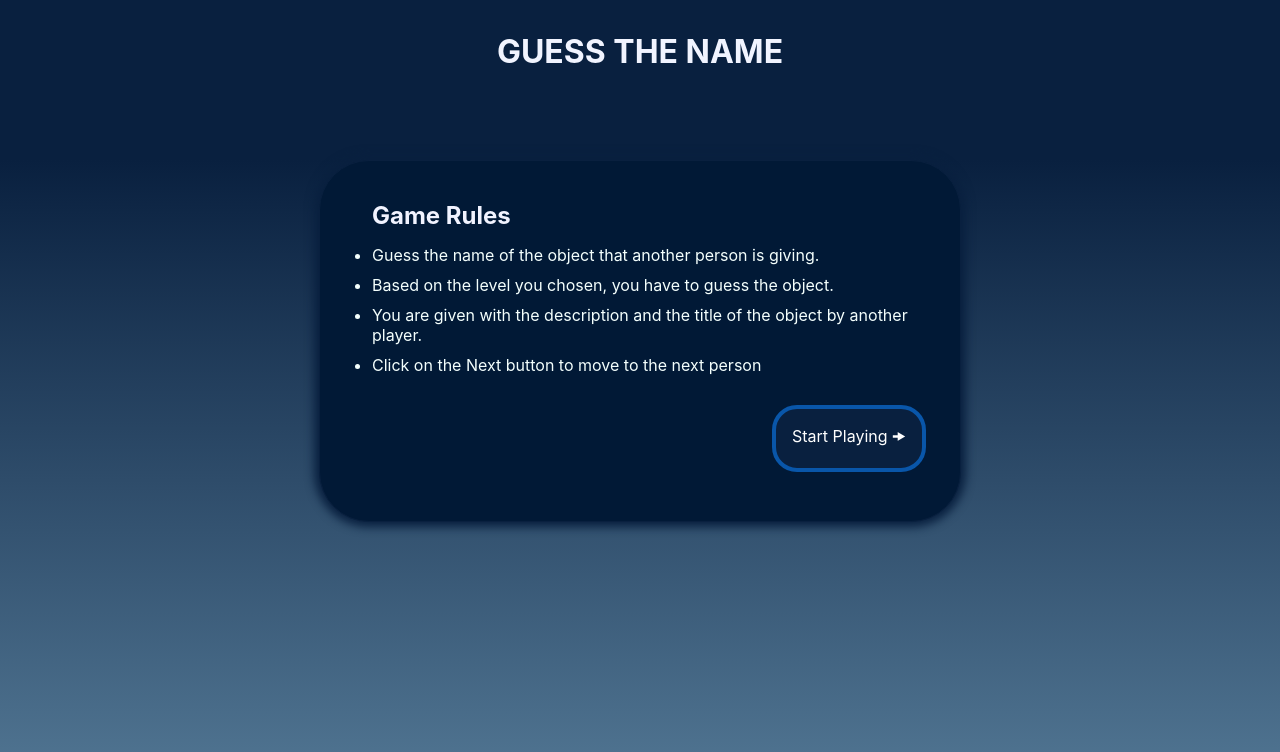
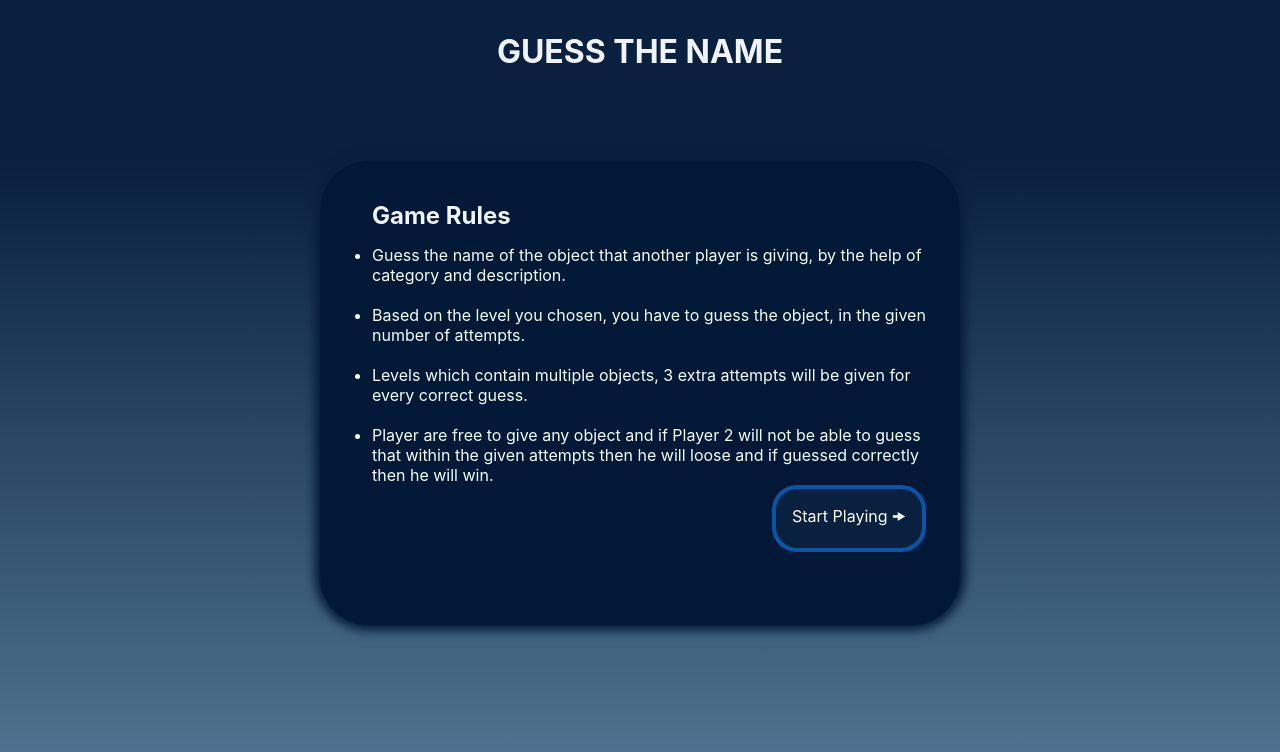
Before and after one commit to Divyakumar6163/Game-Craft-Arena, a React (Create React App) app: page / in a window 1280 px wide. Shown: the top 752 px of the page. Built offline with nearby package versions, Linux system fonts and the light colour scheme.

Commit message:
case restriction ended

```diff
--- a/src/components/game-rules.jsx
+++ b/src/components/game-rules.jsx
@@ -8,18 +8,23 @@ export default function GameRules() {
         <h2 className={styles.h2}>Game Rules</h2>
         <ul className={styles.ul}>
           <li className={styles.li}>
-            Guess the name of the object that another person is giving.
+            Guess the name of the object that another player is giving, by the
+            help of category and description.
           </li>
           <li className={styles.li}>
-            Based on the level you chosen, you have to guess the object.
+            Based on the level you chosen, you have to guess the object, in the
+            given number of attempts.
           </li>
           <li className={styles.li}>
-            You are given with the description and the title of the object by
-            another player.
+            Levels which contain multiple objects, 3 extra attempts will be
+            given for every correct guess.
           </li>
-          <li>Click on the Next button to move to the next person</li>
+          <li className={styles.li}>
+            Player are free to give any object and if Player 2 will not be able
+            to guess that within the given attempts then he will loose and if
+            guessed correctly then he will win.
+          </li>
         </ul>
-
         <NavLink
           style={{
             backgroundColor: "#09203F",
@@ -30,7 +35,7 @@ export default function GameRules() {
             textDecoration: " none",
             display: " inline-block",
             fontSize: "1rem",
-            margin: " 30px 4px 0rem 27rem",
+            margin: " -20px 4px 0rem 27rem",
             cursor: " pointer",
             borderRadius: "25px",
           }}
--- a/src/components/game-rules.module.css
+++ b/src/components/game-rules.module.css
@@ -1,8 +1,9 @@
-.mainContainer{
-  background: linear-gradient(#09203F , #537895);
+.mainContainer {
+  background: linear-gradient(#09203F, #537895);
   height: auto;
   min-height: 80vh;
 }
+
 .section {
   max-width: 600px;
   margin: 0 auto;
@@ -12,19 +13,22 @@
   background-color: #011936FF;
   border-radius: 50px;
   box-shadow: #09203F 0px 0px 10px 5px;
-    border: #09203F  1px solid;
-    height: 40vh;
+  border: #09203F 1px solid;
+  height: 53vh;
 }
+
 .h2 {
   margin-bottom: 15px;
   color: #F1F3FFFF;
   margin-left: 2rem;
 }
+
 .ul {
   padding: 0;
   color: #F4FFFDFF;
   margin: .5rem 0rem 0rem 2rem;
 }
+
 .li {
-    margin-bottom: 10px;
+  margin-bottom: 20px;
 }
--- a/src/components/modal.jsx
+++ b/src/components/modal.jsx
@@ -34,7 +34,7 @@ export default function Modal({
           Object 2: {object2}
         </p>
       )}
-      {object2 !== "" && (
+      {object3 !== "" && (
         <p style={{ fontWeight: "800" }} className={style.p}>
           Object 3: {object3}
         </p>
--- a/src/components/player2.jsx
+++ b/src/components/player2.jsx
@@ -11,7 +11,6 @@ export default function Player2({
 }) {
   const [finalAttempts, setFinalAttempts] = useState(attempts);
   const [guess, setGuess] = useState("");
-  // const [guess1, setGuess1] = useState("");
   const [guess2, setGuess2] = useState("");
   const [guess3, setGuess3] = useState("");
   const [isSubmitted, setIsSubmitted] = useState(false);
@@ -35,12 +34,12 @@ export default function Player2({
   }
   function handleSubmit(event) {
     event.preventDefault();
-    if (guess !== dataReceived.object) {
+    if (guess.toLowerCase() !== dataReceived.object.toLowerCase()) {
       setFinalAttempts((finalAttempts) => finalAttempts - 1);
       setIsSubmitted(false);
       setShakeAttempts(true);
       setTimeout(() => setShakeAttempts(false), 500);
-    } else if (guess === dataReceived.object) {
+    } else if (guess.toLowerCase() === dataReceived.object.toLowerCase()) {
       setFinalAttempts((finalAttempts) => finalAttempts - -3);
       setIsSubmitted(true);
       setAble((prevState) => ({ ...prevState, able1: true }));
@@ -48,39 +47,38 @@ export default function Player2({
     }
     if (
       finalAttempts === 1 ||
-      (attempts > 8 && attempts <= 12 && guess === dataReceived.object)
+      (attempts > 8 &&
+        attempts <= 12 &&
+        guess.toLowerCase() === dataReceived.object.toLowerCase())
     ) {
       setModal(true);
-      // console.log(finalAttempts);
     } else if (
       finalAttempts === 1 ||
       (attempts > 3 &&
         attempts <= 8 &&
-        guess === dataReceived.object &&
-        guess2 === dataReceived2.object)
+        guess.toLowerCase() === dataReceived.object.toLowerCase() &&
+        guess2.toLowerCase() === dataReceived2.object.toLowerCase())
     ) {
       setModal(true);
-      // console.log(finalAttempts);
     } else if (
       finalAttempts === 1 ||
       (attempts <= 3 &&
-        guess === dataReceived.object &&
-        guess2 === dataReceived2.object &&
-        guess3 === dataReceived3.object)
+        guess.toLowerCase() === dataReceived.object.toLowerCase() &&
+        guess2.toLowerCase() === dataReceived2.object.toLowerCase() &&
+        guess3.toLowerCase() === dataReceived3.object.toLowerCase())
     ) {
       setModal(true);
-      // console.log(finalAttempts);
     }
   }
 
   function handleSubmit2(event) {
     event.preventDefault();
-    if (guess2 !== dataReceived2.object) {
+    if (guess2.toLowerCase() !== dataReceived2.object.toLowerCase()) {
       setFinalAttempts((finalAttempts) => finalAttempts - 1);
       setIsSubmitted(false);
       setShakeAttempts(true);
       setTimeout(() => setShakeAttempts(false), 500);
-    } else if (guess2 === dataReceived2.object) {
+    } else if (guess2.toLowerCase() === dataReceived2.object.toLowerCase()) {
       setFinalAttempts((finalAttempts) => finalAttempts - -3);
       setIsSubmitted(true);
       setAble((prevState) => ({ ...prevState, able2: true }));
@@ -88,38 +86,37 @@ export default function Player2({
     }
     if (
       finalAttempts === 1 ||
-      (attempts > 8 && attempts <= 12 && guess === dataReceived.object)
+      (attempts > 8 &&
+        attempts <= 12 &&
+        guess.toLowerCase() === dataReceived.object.toLowerCase())
     ) {
       setModal(true);
-      // console.log(finalAttempts);
     } else if (
       finalAttempts === 1 ||
       (attempts > 3 &&
         attempts <= 8 &&
-        guess === dataReceived.object &&
-        guess2 === dataReceived2.object)
+        guess.toLowerCase() === dataReceived.object.toLowerCase() &&
+        guess2.toLowerCase() === dataReceived2.object.toLowerCase())
     ) {
       setModal(true);
-      // console.log(finalAttempts);
     } else if (
       finalAttempts === 1 ||
       (attempts <= 3 &&
-        guess === dataReceived.object &&
-        guess2 === dataReceived2.object &&
-        guess3 === dataReceived3.object)
+        guess.toLowerCase() === dataReceived.object.toLowerCase() &&
+        guess2.toLowerCase() === dataReceived2.object.toLowerCase() &&
+        guess3.toLowerCase() === dataReceived3.object.toLowerCase())
     ) {
       setModal(true);
-      // console.log(finalAttempts);
     }
   }
   function handleSubmit3(event) {
     event.preventDefault();
-    if (guess3 !== dataReceived3.object) {
+    if (guess3.toLowerCase() !== dataReceived3.object.toLowerCase()) {
       setFinalAttempts((finalAttempts) => finalAttempts - 1);
       setIsSubmitted(false);
       setShakeAttempts(true);
       setTimeout(() => setShakeAttempts(false), 500);
-    } else if (guess3 === dataReceived3.object) {
+    } else if (guess3.toLowerCase() === dataReceived3.object.toLowerCase()) {
       setFinalAttempts((finalAttempts) => finalAttempts - -3);
       setIsSubmitted(true);
       setAble((prevState) => ({ ...prevState, able3: true }));
@@ -127,28 +124,27 @@ export default function Player2({
     }
     if (
       finalAttempts === 1 ||
-      (attempts > 8 && attempts <= 12 && guess === dataReceived.object)
+      (attempts > 8 &&
+        attempts <= 12 &&
+        guess.toLowerCase() === dataReceived.object.toLowerCase())
     ) {
       setModal(true);
-      // console.log(finalAttempts);
     } else if (
       finalAttempts === 1 ||
       (attempts > 3 &&
         attempts <= 8 &&
-        guess === dataReceived.object &&
-        guess2 === dataReceived2.object)
+        guess.toLowerCase() === dataReceived.object.toLowerCase() &&
+        guess2.toLowerCase() === dataReceived2.object.toLowerCase())
     ) {
       setModal(true);
-      // console.log(finalAttempts);
     } else if (
       finalAttempts === 1 ||
       (attempts <= 3 &&
-        guess === dataReceived.object &&
-        guess2 === dataReceived2.object &&
-        guess3 === dataReceived3.object)
+        guess.toLowerCase() === dataReceived.object.toLowerCase() &&
+        guess2.toLowerCase() === dataReceived2.object.toLowerCase() &&
+        guess3.toLowerCase() === dataReceived3.object.toLowerCase())
     ) {
       setModal(true);
-      // console.log(finalAttempts);
     }
   }
   function handleBack() {
@@ -325,7 +321,9 @@ export default function Player2({
           )}
         </div>
       </div>
-      {guess === dataReceived.object && isSubmitted && modal && (
+      {guess.toLowerCase() === dataReceived.object.toLowerCase() &&
+        isSubmitted &&
+        modal && (
           <Modal
             message="You Won"
             leftAttempts={finalAttempts - 3}
--- a/src/components/playerName.jsx
+++ b/src/components/playerName.jsx
@@ -41,7 +41,7 @@ export default function PlayerName({
         Enter Player Names
       </h2>
       <div className={styles.container}>
-        <label className={styles.h2}>Enter Player 1 Name:</label>
+        <label className={styles.h2}>Enter Player 1 Name: </label>
         <input
           className={styles.input}
           type="text"
@@ -52,7 +52,7 @@ export default function PlayerName({
         />
       </div>
       <div className={styles.container}>
-        <label className={styles.h2}>Enter Player 2 Name:</label>
+        <label className={styles.h2}>Enter Player 2 Name: </label>
         <input
           className={styles.input}
           type="text"
--- a/src/components/playerName.module.css
+++ b/src/components/playerName.module.css
@@ -6,10 +6,11 @@
   font-family: Arial, sans-serif;
   border: rgb(10, 98, 125) 4px solid;
   border-radius: 20px;
-  background: #042959 ;
+  background: #042959;
   width: 25rem;
   height: 35vh;
 }
+
 .container {
   display: flex;
   flex-direction: row;
@@ -24,11 +25,13 @@
 }
 
 .input {
+  margin-left: 10px;
   padding: 5px;
   font-size: 12px;
   border: 1px solid #ccc;
   border-radius: 4px;
 }
+
 .input:focus {
   box-shadow: 0 0 5px 7px #0956a9;
 }
@@ -52,6 +55,7 @@
 .button:hover {
   background-color: #03142a;
 }
+
 .shake {
   color: red;
   margin: -1.8rem 9rem 0rem 0rem;
@@ -62,33 +66,43 @@
   0% {
     transform: translate(1px, 1px) rotate(0deg);
   }
+
   10% {
     transform: translate(-1px, -2px) rotate(-1deg);
   }
+
   20% {
     transform: translate(-3px, 0px) rotate(1deg);
   }
+
   30% {
     transform: translate(3px, 2px) rotate(0deg);
   }
+
   40% {
     transform: translate(1px, -1px) rotate(1deg);
   }
+
   50% {
     transform: translate(-1px, 2px) rotate(-1deg);
   }
+
   60% {
     transform: translate(-3px, 1px) rotate(0deg);
   }
+
   70% {
     transform: translate(3px, 1px) rotate(-1deg);
   }
+
   80% {
     transform: translate(-1px, -1px) rotate(1deg);
   }
+
   90% {
     transform: translate(1px, 2px) rotate(0deg);
   }
+
   100% {
     transform: translate(1px, -2px) rotate(-1deg);
   }
```
Lines whose indentation alone changed are shown as unchanged.
